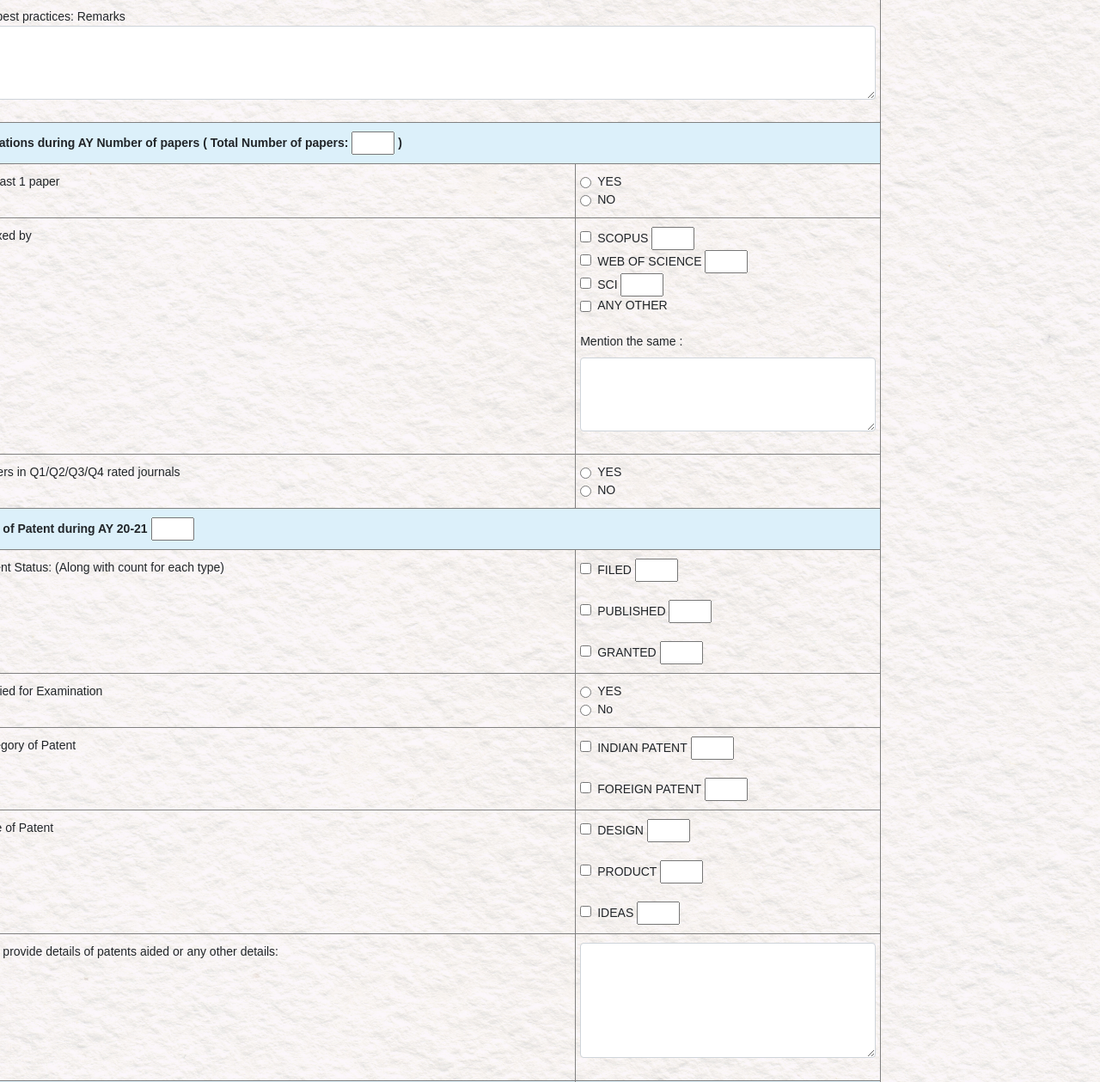
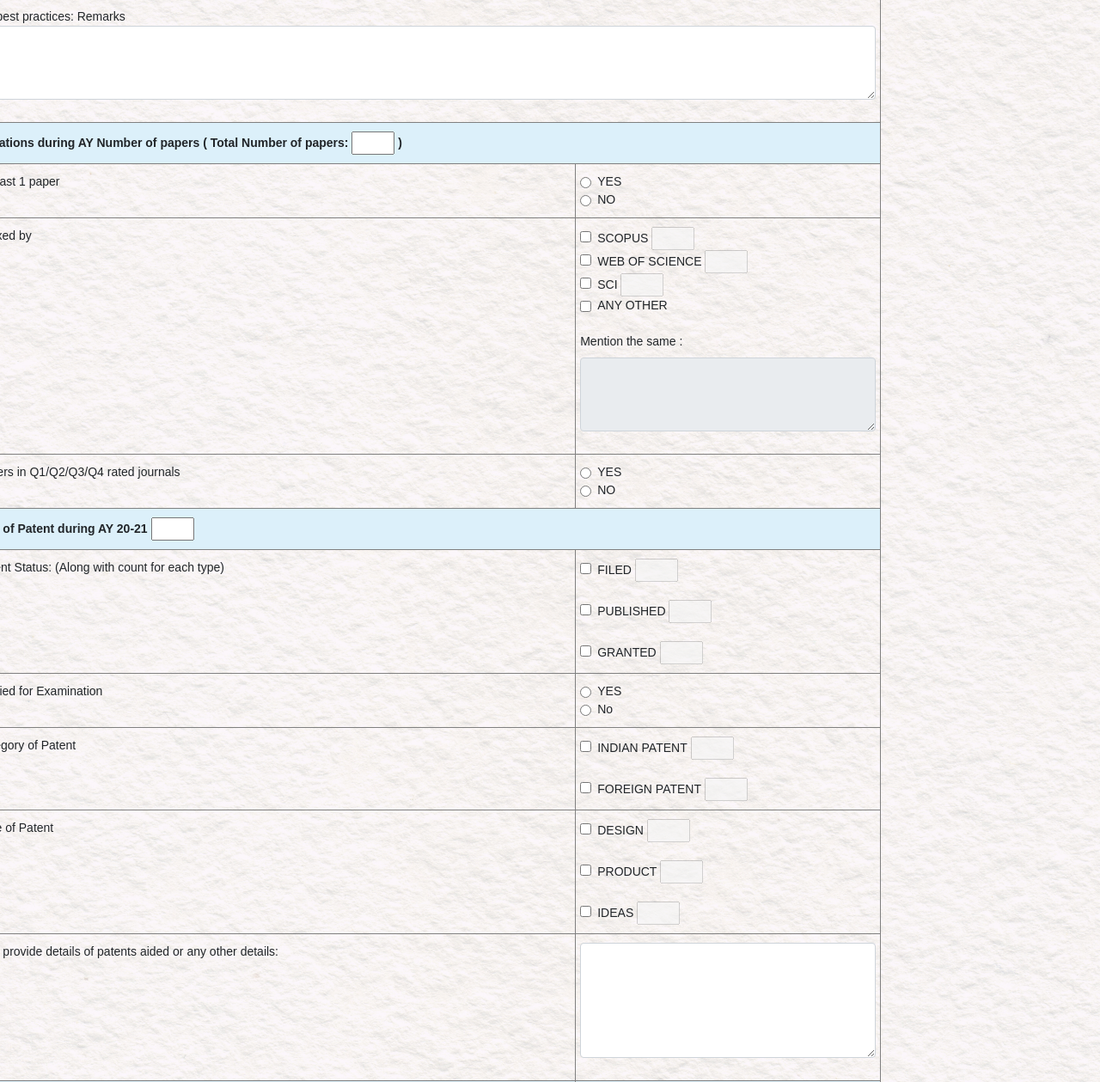
Before and after one commit to jaya-09/nmit_iqac-, a PHP site: page /table2.php in a window 1280 px wide; the page is wider, and only the part inside the window is pictured. Shown: the part 1912-3171 px from the top of that part at 86% size. Run offline with PHP 8.4, Linux system fonts and the light colour scheme; a user stored in the database is signed in; some libraries are stand-ins or nearby versions.

Commit message:
Extra stuff added

```diff
--- a/table2.php
+++ b/table2.php
@@ -510,32 +510,32 @@ if ($_SESSION['loggedin'] != 'TRUE') {
                                 <td class="tg-0pky" colspan="4">
                                     <div class="form-check">
                                         <input class="form-check-input" type="checkbox" name="18c1" id="18c1"
-                                            value="SCOPUS">
+                                            value="SCOPUS" onchange="togglebox('18c2')">
                                         <label class="form-check-label" for="18c1">
                                             SCOPUS
                                         </label>
-                                        <input type="number" id="number" style="width: 50px" name="18c2">
+                                        <input type="number" id="18c2" style="width: 50px" name="18c2" disabled>
                                     </div>
                                     <div class="form-check">
                                         <input class="form-check-input" type="checkbox" name="18c3" id="18c3"
-                                            value="WEB OF SCIENCE">
+                                            value="WEB OF SCIENCE" onchange="togglebox('18c4')">
                                         <label class="form-check-label" for="18c3">
                                             WEB OF SCIENCE
                                         </label>
-                                        <input type="number" id="number" style="width: 50px" name="18c4">
+                                        <input type="number" id="18c4" style="width: 50px" name="18c4" disabled>
                                     </div>
 
                                     <div class="form-check">
                                         <input class="form-check-input" type="checkbox" name="18c5" id="18c5"
-                                            value="SCI">
+                                            value="SCI" onchange="togglebox('18c6')">
                                         <label class="form-check-label" for="18c5">
                                             SCI
                                         </label>
-                                        <input type="number" id="number" style="width: 50px" name="18c6">
+                                        <input type="number" id="18c6" style="width: 50px" name="18c6" disabled>
                                     </div>
                 </div>
                 <div class="form-check">
-                    <input class="form-check-input" type="checkbox" name="18c7" id="18c7" value="ANY OTHER">
+                    <input class="form-check-input" type="checkbox" name="18c7" id="18c7" value="ANY OTHER" onchange="togglebox('18c8')">
                     <label class="form-check-label" for="18c7">
                         ANY OTHER
                     </label>
@@ -546,8 +546,8 @@ if ($_SESSION['loggedin'] != 'TRUE') {
                 <div class="bd-example">
                     <p><label for="input">Mention the same :</label>
 
-                        <textarea class="form-control" id="exampleFormControlTextarea1" rows="3 " width=12px name="18c8"
-                            cols="33"></textarea>
+                        <textarea class="form-control" id="18c8" rows="3 " width=12px name="18c8"
+                            cols="33" disabled></textarea>
                     </p>
                 </div>
                     </td>
@@ -588,26 +588,26 @@ if ($_SESSION['loggedin'] != 'TRUE') {
                         <td class="tg-0pky" colspan="1">a. Patent Status: (Along with count for each type)</td>
                         <td class="tg-0pky" colspan="4">
                             <div class="form-check">
-                                <input class="form-check-input" type="checkbox" name="19a1" id="19a1" value="FILED">
+                                <input class="form-check-input" type="checkbox" name="19a1" id="19a1" value="FILED" onchange="togglebox('19a2')">
                                 <label class="form-check-label" for="19a1">
                                     FILED
                                 </label>
-                                <input type="number" id="19a2" style="width: 50px" name="19a2">
+                                <input type="number" id="19a2" style="width: 50px" name="19a2" disabled>
                             </div><br>
                             <div class="form-check">
-                                <input class="form-check-input" type="checkbox" name="19a3" id="19a3" value="PUBLISHED">
+                                <input class="form-check-input" type="checkbox" name="19a3" id="19a3" value="PUBLISHED" onchange="togglebox('19a4')">
                                 <label class="form-check-label" for="19a3">
                                     PUBLISHED
                                 </label>
-                                <input type="number" id="19a4" style="width: 50px" name="19a4">
+                                <input type="number" id="19a4" style="width: 50px" name="19a4" disabled>
                             </div><br>
 
                             <div class="form-check">
-                                <input class="form-check-input" type="checkbox" name="19a5" id="19a5" value="GRANTED">
+                                <input class="form-check-input" type="checkbox" name="19a5" id="19a5" value="GRANTED" onchange="togglebox('19a6')">
                                 <label class="form-check-label" for="19a5">
                                     GRANTED
                                 </label>
-                                <input type="number" id="19a6" style="width: 50px" name="19a6">
+                                <input type="number" id="19a6" style="width: 50px" name="19a6" disabled>
                             </div>
         </div>
         <tr>
@@ -656,19 +656,19 @@ if ($_SESSION['loggedin'] != 'TRUE') {
             </td>
             <td class="tg-0pky" colspan="4">
                 <div class="form-check">
-                    <input class="form-check-input" type="checkbox" name="19c1" id="19c1" value="INDIAN PATENT">
+                    <input class="form-check-input" type="checkbox" name="19c1" id="19c1" value="INDIAN PATENT" onchange="togglebox('19c2')">
                     <label class="form-check-label" for="19c1">
                         INDIAN PATENT
                     </label>
-                    <input type="number" id="19c2" style="width: 50px" name="19c2">
+                    <input type="number" id="19c2" style="width: 50px" name="19c2" disabled>
                 </div>
                 <br>
                 <div class="form-check">
-                    <input class="form-check-input" type="checkbox" name="19c3" id="19c3" value="FOREIGN PATENT">
+                    <input class="form-check-input" type="checkbox" name="19c3" id="19c3" value="FOREIGN PATENT" onchange="togglebox('19c4')">
                     <label class="form-check-label" for="19c3">
                         FOREIGN PATENT
                     </label>
-                    <input type="number" id="number" style="width: 50px" name="19c4">
+                    <input type="number" id="19c4" style="width: 50px" name="19c4" disabled>
                 </div>
 
 
@@ -680,27 +680,27 @@ if ($_SESSION['loggedin'] != 'TRUE') {
             </td>
             <td class="tg-0pky" colspan="4">
                 <div class="form-check">
-                    <input class="form-check-input" type="checkbox" name="19d1" id="19d1" value="DESIGN">
+                    <input class="form-check-input" type="checkbox" name="19d1" id="19d1" value="DESIGN" onchange="togglebox('19d2')">
                     <label class="form-check-label" for="19d1">
                         DESIGN
                     </label>
-                    <input type="number" id="number" style="width: 50px" name="19d2">
+                    <input type="number" id="19d2" style="width: 50px" name="19d2" disabled>
                 </div>
                 <br>
                 <div class="form-check">
-                    <input class="form-check-input" type="checkbox" name="19d3" id="19d3" value="PRODUCT">
+                    <input class="form-check-input" type="checkbox" name="19d3" id="19d3" value="PRODUCT" onchange="togglebox('19d4')">
                     <label class="form-check-label" for="19d3">
                         PRODUCT
                     </label>
-                    <input type="number" id="number" style="width: 50px" name="19d4">
+                    <input type="number" id="19d4" style="width: 50px" name="19d4" disabled>
                 </div><br>
 
                 <div class="form-check">
-                    <input class="form-check-input" type="checkbox" name="19d5" id="19d5" value="IDEAS">
+                    <input class="form-check-input" type="checkbox" name="19d5" id="19d5" value="IDEAS" onchange="togglebox('19d6')">
                     <label class="form-check-label" for="19d5">
                         IDEAS
                     </label>
-                    <input type="number" id="19d6" style="width: 50px" name="19d6">
+                    <input type="number" id="19d6" style="width: 50px" name="19d6" disabled>
                 </div>
             </td>
         </tr>
@@ -1239,6 +1239,10 @@ if ($_SESSION['loggedin'] != 'TRUE') {
                     var popup = document.getElementById("myPopup");
                     popup.classList.toggle("show");
                 }
+                function togglebox(id_sent){
+                    document.getElementById(id_sent).disabled = !document.getElementById(id_sent).disabled;
+                    document.getElementById(id_sent).value = "";
+                }
             </script>
             <!-- <a class="btn btn-primary btn-lg" href="./home.php" role="button"
                 style="background-color: #007bff;">Home</a> -->
```
